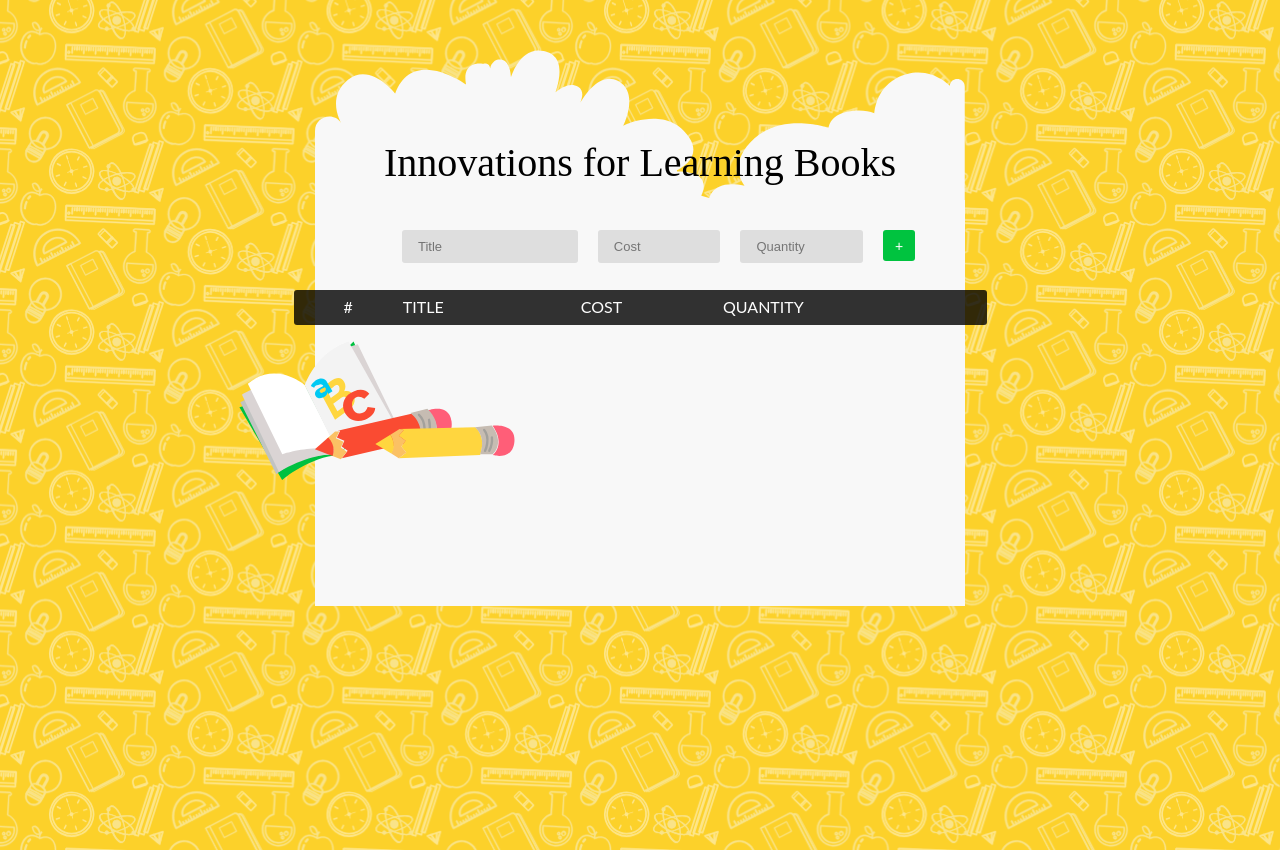
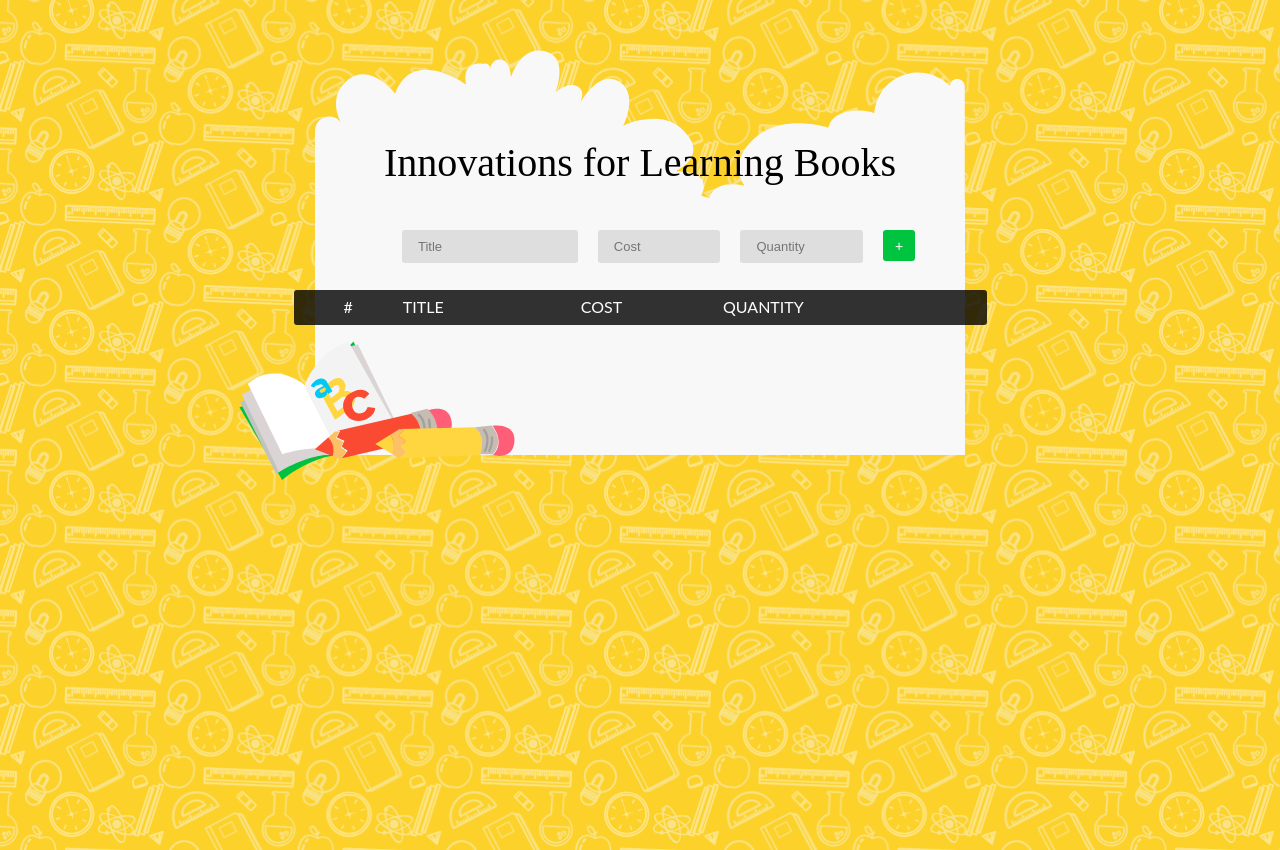
Before and after one commit to amituuush/react-books-app, a React (Create React App) app: page / in a window 1280 px wide. Built offline with nearby package versions, Linux system fonts and the light colour scheme.

Commit message:
fixed pencil img

```diff
--- a/src/components/BookTable.js
+++ b/src/components/BookTable.js
@@ -44,7 +44,9 @@ class BookTable extends Component {
           <div className="book-totals-cost">${this.calculateTotal("cost")}</div>
           <div className="book-totals-quantity">{this.calculateTotal("quantity")}</div>
         </div>
-        <img src={pencilImg} className="pencil-img desktop-only" alt="pencils" />
+        <div className="pencil-img-container">
+          <img src={pencilImg} className="pencil-img desktop-only" alt="pencils" />
+        </div>
       </div>
     );
   }
--- a/src/styles.scss
+++ b/src/styles.scss
@@ -255,6 +255,10 @@
   }
 }
 
+.pencil-img-container {
+  position: absolute;
+}
+
 .pencil-img {
   position: relative;
   bottom: 48px;
```
